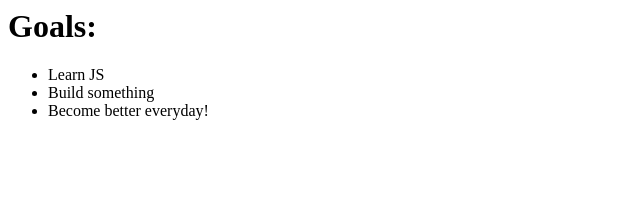
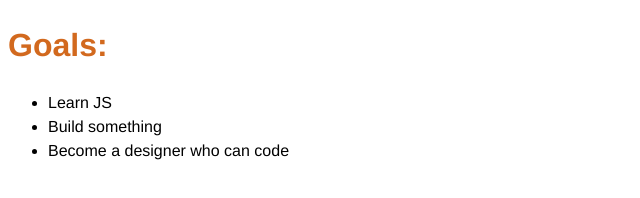
Before and after one commit to jonathanruizg/jruiz, a plain HTML site: page goals.html in a window 1280 px wide. Shown: the whole page, without its empty margins (0-640 px from the left). Drawn offline with Linux system fonts and the light colour scheme.

Commit message:
added some CSS

```diff
--- a/goals.html
+++ b/goals.html
@@ -1,11 +1,28 @@
+<!DOCTYPE html>
 <html>
-<head><title>Jonathan's Goals</title></head>
+<head>
+    <title>Jonathan's Goals</title>
+    <style>
+        h1 {
+            font-family:Helvetica,Arial,sans-serif;
+            color: chocolate;
+            font-size: 32px;
+            line-height: 1.5;
+        }
+        ul {
+            color: black;
+            font-family:Helvetica,Arial,sans-serif;
+            font-size: 16px;
+            line-height: 1.5;
+        }
+    </style>
+</head>
 <body>
     <h1>Goals:</h1>
     <ul>
         <li>Learn JS</li>
         <li>Build something</li>
-        <li>Become better everyday!</li>
+        <li>Become a designer who can code</li>
     </ul>
 </body>
 </html>
```
Also changed, not shown: index.html (+1 -0 lines), worries.html (+18 -1 lines).
